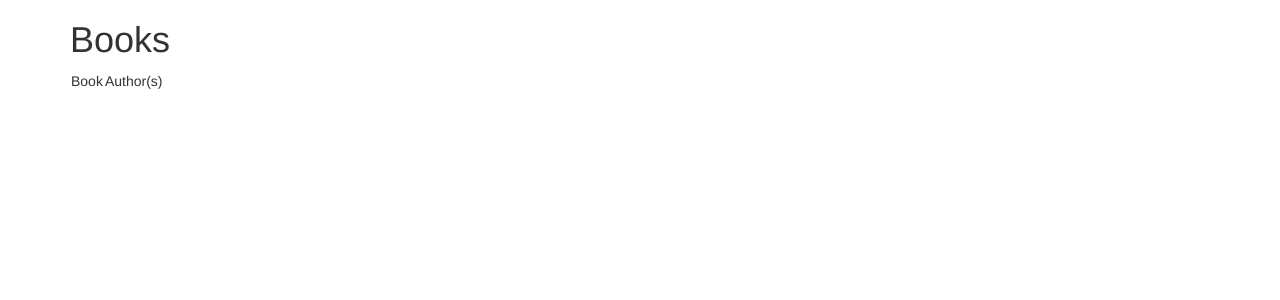
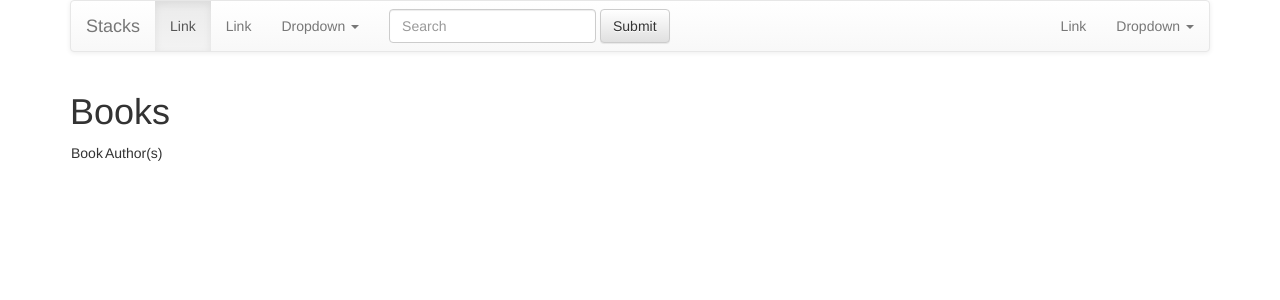
Before and after one commit to PyMNtos/stacks, a Django app: page /books/ in a window 1280 px wide. Shown: the top 300 px of the page. Run offline with Django 3.2, Linux system fonts and the light colour scheme; data that the repository does not hold is empty; parts of the project's set-up code (start-up, migrations or seed data) failed here and were passed over.

Commit message:
Add in example navbar

```diff
--- a/stacks/library/templates/base.html
+++ b/stacks/library/templates/base.html
@@ -9,6 +9,62 @@
     </head>
     <body>
 
+        <div class="container">
+        <nav class="navbar navbar-default" role="navigation">
+          <div class="container-fluid">
+            <!-- Brand and toggle get grouped for better mobile display -->
+            <div class="navbar-header">
+              <button type="button" class="navbar-toggle" data-toggle="collapse" data-target="#bs-example-navbar-collapse-1">
+                <span class="sr-only">Toggle navigation</span>
+                <span class="icon-bar"></span>
+                <span class="icon-bar"></span>
+                <span class="icon-bar"></span>
+              </button>
+              <a class="navbar-brand" href="#">Stacks</a>
+            </div>
+
+            <!-- Collect the nav links, forms, and other content for toggling -->
+            <div class="collapse navbar-collapse" id="bs-example-navbar-collapse-1">
+              <ul class="nav navbar-nav">
+                <li class="active"><a href="#">Link</a></li>
+                <li><a href="#">Link</a></li>
+                <li class="dropdown">
+                  <a href="#" class="dropdown-toggle" data-toggle="dropdown">Dropdown <b class="caret"></b></a>
+                  <ul class="dropdown-menu">
+                    <li><a href="#">Action</a></li>
+                    <li><a href="#">Another action</a></li>
+                    <li><a href="#">Something else here</a></li>
+                    <li class="divider"></li>
+                    <li><a href="#">Separated link</a></li>
+                    <li class="divider"></li>
+                    <li><a href="#">One more separated link</a></li>
+                  </ul>
+                </li>
+              </ul>
+              <form class="navbar-form navbar-left" role="search">
+                <div class="form-group">
+                  <input type="text" class="form-control" placeholder="Search">
+                </div>
+                <button type="submit" class="btn btn-default">Submit</button>
+              </form>
+              <ul class="nav navbar-nav navbar-right">
+                <li><a href="#">Link</a></li>
+                <li class="dropdown">
+                  <a href="#" class="dropdown-toggle" data-toggle="dropdown">Dropdown <b class="caret"></b></a>
+                  <ul class="dropdown-menu">
+                    <li><a href="#">Action</a></li>
+                    <li><a href="#">Another action</a></li>
+                    <li><a href="#">Something else here</a></li>
+                    <li class="divider"></li>
+                    <li><a href="#">Separated link</a></li>
+                  </ul>
+                </li>
+              </ul>
+            </div><!-- /.navbar-collapse -->
+          </div><!-- /.container-fluid -->
+        </nav>
+
+        </div>
 
         <div class="container">
         {% block content %}
```
